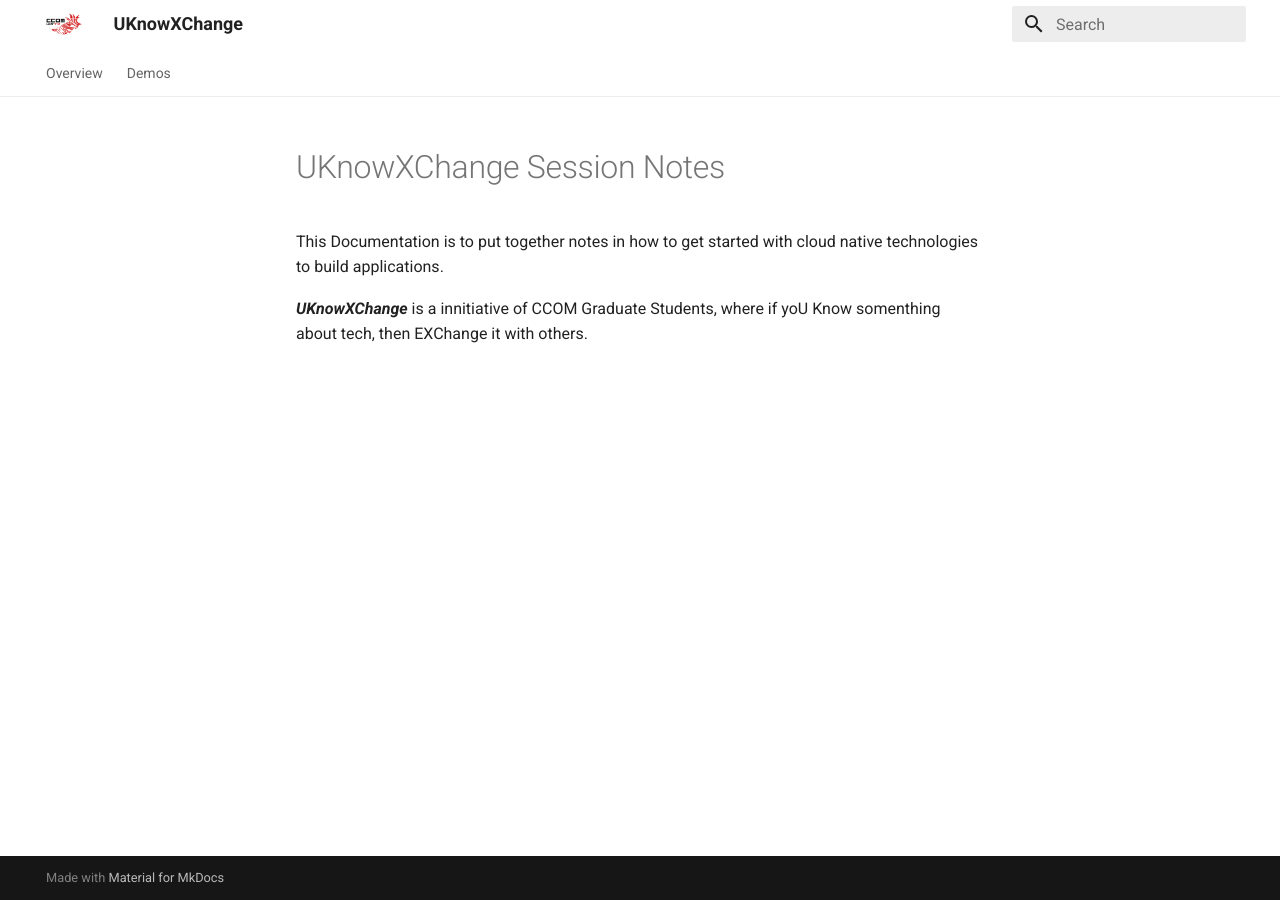
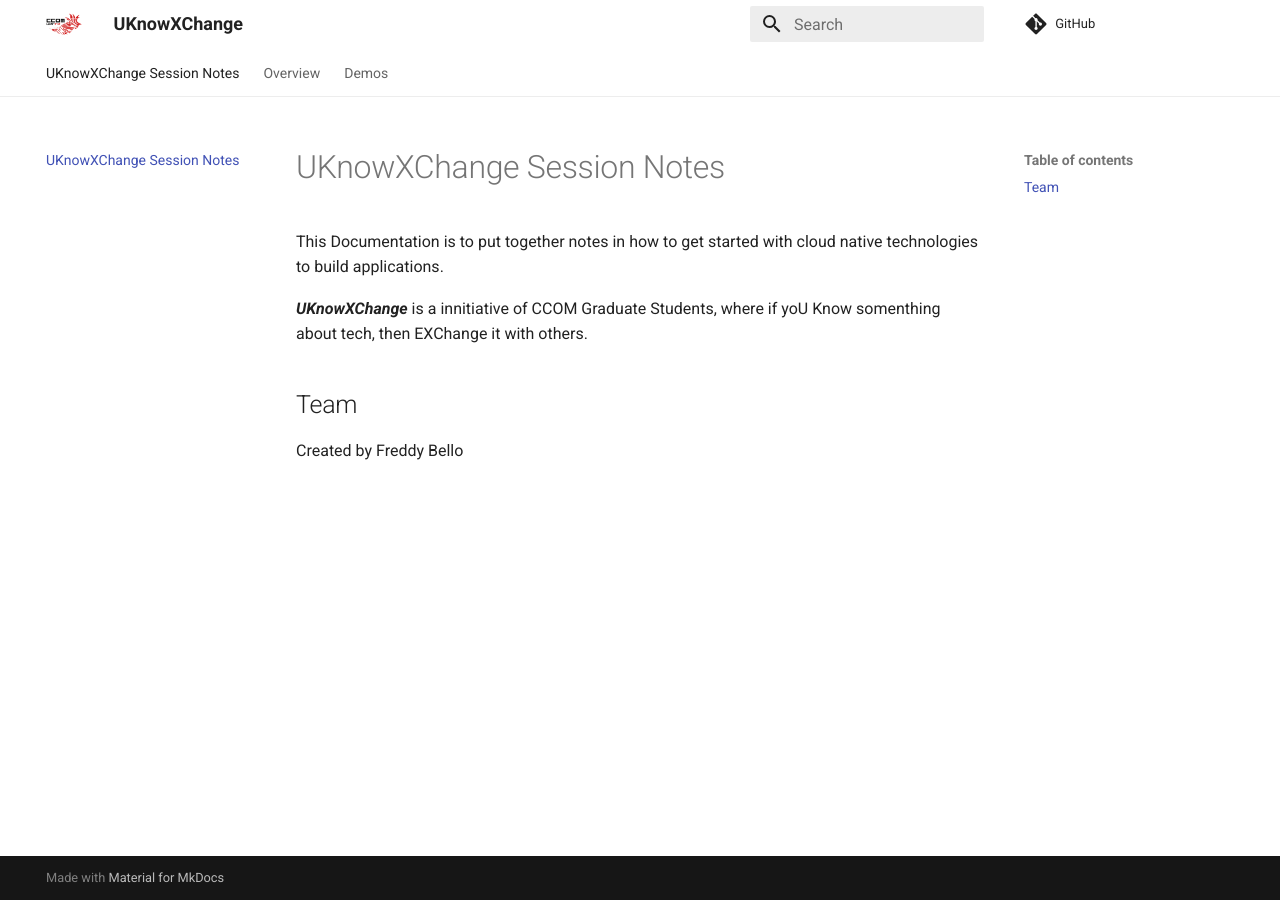
Before and after one commit to fbellom/uprrp-knowledge-xfer, an MkDocs documentation site: the page built from docs/index.md, in a window 1280 px wide. Built offline with MkDocs 1.6.1 and Material for MkDocs 9.7.7, drawn with Linux system fonts in a browser that asks for light colours; comment, search, counter and statistics services are not loaded.

```diff
--- a/docs/index.md
+++ b/docs/index.md
@@ -3,3 +3,7 @@
 This Documentation is to put together notes in how to get started with cloud native technologies to build applications.
 
 _**UKnowXChange**_ is a innitiative of CCOM Graduate Students, where if yoU Know somenthing about tech, then EXChange it with others.
+
+## Team
+
+Created by Freddy Bello
--- a/mkdocs.yml
+++ b/mkdocs.yml
@@ -1,4 +1,5 @@
 site_name: UKnowXChange
+repo_url: https://github.com/fbellom/uprrp-knowledge-xfer
 theme:
   name: material
   logo: assets/ccom_logo.png
@@ -11,6 +12,7 @@ theme:
   feature:
     tabs: true
 nav:
+  - index.md
   - Overview:
       - About: overview/overview.md
       - Getting Started with Docker: overview/getting_started.md
```
Also changed, not shown: docs/overview/getting_started_with_git.md (+1 -0 lines).
